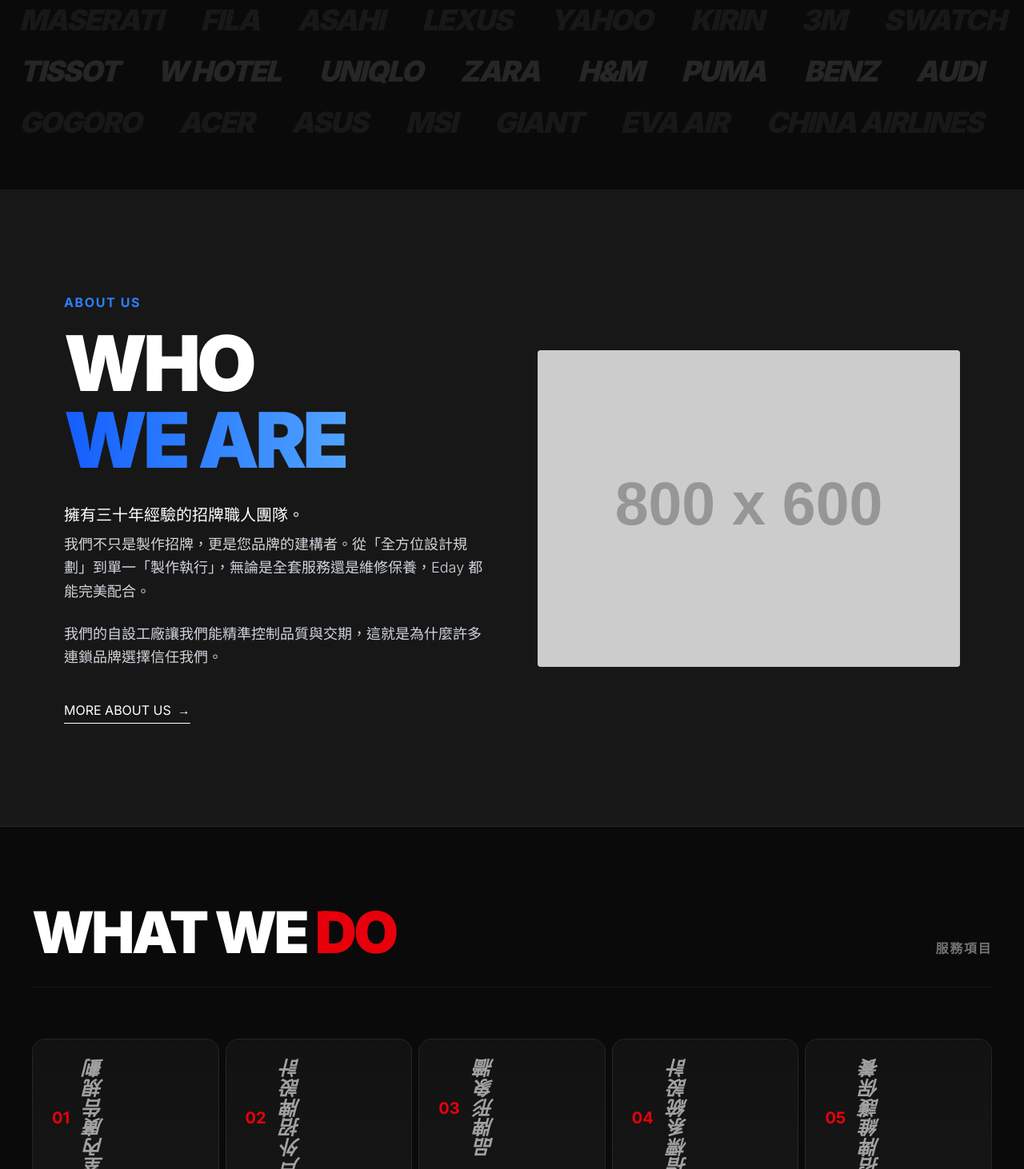
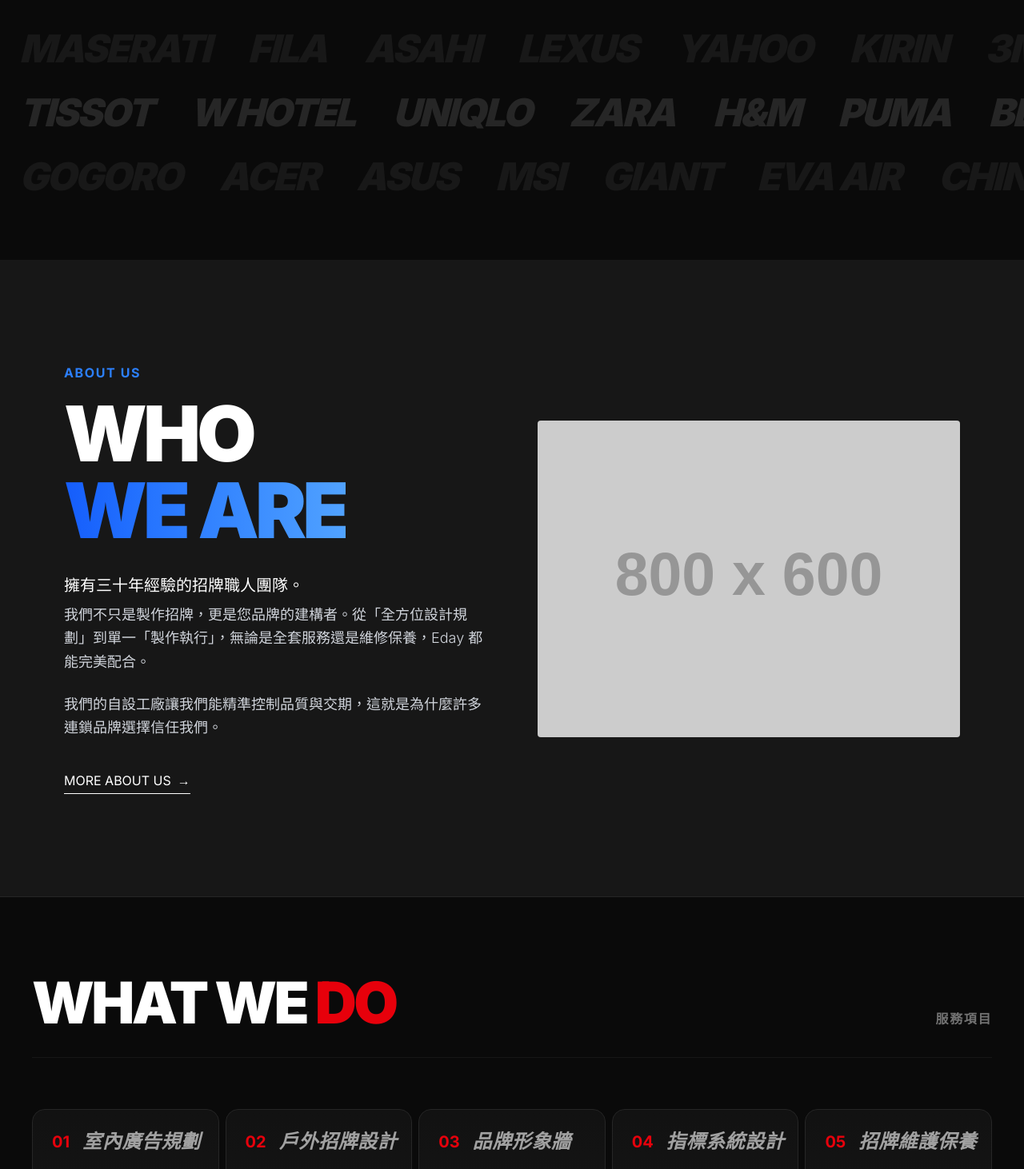
Before and after one commit to stcjeve0018/eday-signage, a Next.js app: page / in a window 1280 px wide. Shown: the part 948-2410 px from the top of the page at 80% size. Built offline with nearby package versions, Linux system fonts and the light colour scheme.

Commit message:
fix: brand marquee animation and services text orientation

```diff
--- a/components/home/BrandMarquee.tsx
+++ b/components/home/BrandMarquee.tsx
@@ -1,5 +1,6 @@
 "use client";
 
+// 資料定義
 const LOGOS_ROW_1 = ["Google", "Tesla", "Nike", "Adidas", "BMW", "Starbucks", "Apple", "Sony"];
 const LOGOS_ROW_2 = ["Maserati", "Fila", "Asahi", "Lexus", "Yahoo", "Kirin", "3M", "Swatch"];
 const LOGOS_ROW_3 = ["Tissot", "W Hotel", "Uniqlo", "Zara", "H&M", "Puma", "Benz", "Audi"];
@@ -7,7 +8,10 @@
 
 export function BrandMarquee() {
   return (
-    <div className="w-full py-16 bg-neutral-950 border-y border-neutral-900 overflow-hidden flex flex-col gap-6">
+    <div className="w-full py-20 bg-neutral-950 border-y border-neutral-900 flex flex-col gap-8 overflow-hidden">
+      {/* 注意：這裡在外層加了 w-full 和 overflow-hidden
+         每一列 MarqueeRow 裡面會有兩個 ul，這才是標準做法
+      */}
       <MarqueeRow logos={LOGOS_ROW_1} direction="left" />
       <MarqueeRow logos={LOGOS_ROW_2} direction="right" opacity="opacity-50" />
       <MarqueeRow logos={LOGOS_ROW_3} direction="left" />
@@ -17,18 +21,28 @@
 }
 
 function MarqueeRow({ logos, direction, opacity = "opacity-100" }: { logos: string[], direction: "left" | "right", opacity?: string }) {
+  // 這裡對應 tailwind.config.ts 的動畫設定
   const animationClass = direction === "left" ? "animate-infinite-scroll" : "animate-infinite-scroll-reverse";
 
   return (
-    <div className={`flex w-full overflow-hidden select-none ${opacity} hover:opacity-100 transition-opacity duration-300`}>
-      {/* 使用 w-max 確保內容超出螢幕寬度，強制觸發滾動 */}
-      <div className={`flex w-max min-w-full shrink-0 items-center justify-around gap-12 px-6 ${animationClass}`}>
-        {[...logos, ...logos].map((logo, index) => (
-          <span key={index} className="text-3xl md:text-4xl font-black text-neutral-800 uppercase italic tracking-tighter whitespace-nowrap">
+    <div className={`flex w-full overflow-hidden select-none group ${opacity} hover:opacity-100 transition-opacity duration-300`}>
+      {/* 列表 1：負責顯示 */}
+      <ul className={`flex min-w-full shrink-0 items-center justify-around gap-12 px-6 ${animationClass} group-hover:[animation-play-state:paused]`}>
+        {logos.map((logo, index) => (
+          <li key={`a-${index}`} className="text-4xl md:text-5xl font-black text-neutral-800 uppercase italic tracking-tighter whitespace-nowrap">
             {logo}
-          </span>
+          </li>
         ))}
-      </div>
+      </ul>
+
+      {/* 列表 2：負責無縫銜接 (aria-hidden 讓螢幕閱讀器忽略) */}
+      <ul className={`flex min-w-full shrink-0 items-center justify-around gap-12 px-6 ${animationClass} group-hover:[animation-play-state:paused]`} aria-hidden="true">
+        {logos.map((logo, index) => (
+          <li key={`b-${index}`} className="text-4xl md:text-5xl font-black text-neutral-800 uppercase italic tracking-tighter whitespace-nowrap">
+            {logo}
+          </li>
+        ))}
+      </ul>
     </div>
   );
 }
--- a/components/home/ServicesSection.tsx
+++ b/components/home/ServicesSection.tsx
@@ -2,13 +2,12 @@
 import { useState } from "react";
 import { motion } from "framer-motion";
 
-// 資料定義 (保持不變)
 const SERVICES = [
   {
     id: "01",
     title: "室內廣告規劃",
     desc: "商場、百貨專櫃、企業形象牆。",
-    image: "https://placehold.co/600x800/222/FFF?text=Indoor" // 改用直式圖片
+    image: "https://placehold.co/600x800/222/FFF?text=Indoor"
   },
   {
     id: "02",
@@ -37,7 +36,6 @@
 ];
 
 export function ServicesSection() {
-  // 手機版仍需要 state，桌機版改用 CSS hover
   const [mobileActiveId, setMobileActiveId] = useState<string | null>(null);
 
   return (
@@ -52,8 +50,7 @@
           <span className="text-neutral-500 font-bold tracking-widest mt-4 md:mt-0">服務項目</span>
         </div>
 
-        {/* --- Desktop View (Horizontal Hover Accordion) --- */}
-        {/* 這裡使用 flex 和 h-[500px] 定義一個水平區域 */}
+        {/* --- Desktop View (水平展開，文字保持正向) --- */}
         <div className="hidden md:flex h-[500px] gap-2">
           {SERVICES.map((service) => (
             <div
@@ -63,26 +60,26 @@
               {/* 背景圖片 (Hover 時顯示) */}
               <div className="absolute inset-0 opacity-0 group-hover:opacity-100 transition-opacity duration-500">
                 <img src={service.image} alt={service.title} className="w-full h-full object-cover grayscale group-hover:grayscale-0 transition-all duration-700" />
-                {/* 紅色遮罩 */}
                 <div className="absolute inset-0 bg-red-900/60 mix-blend-multiply"></div>
               </div>
 
               {/* 內容層 */}
               <div className="absolute inset-0 p-6 flex flex-col justify-between z-10 bg-gradient-to-t from-neutral-950/90 via-transparent to-neutral-950/40">
                 {/* 頂部：編號與標題 */}
-                <div className="flex items-center gap-4">
+                {/* 使用 min-w-max 確保在卡片很窄時，文字不會折行，而是保持完整 (可能會超出邊界被 overflow-hidden 切掉，這樣比較美觀) */}
+                <div className="flex items-center gap-4 min-w-max">
                    <span className="text-xl font-mono font-bold text-red-600 group-hover:text-white transition-colors">
                     {service.id}
                   </span>
-                  {/* 標題在未 Hover 時垂直排列，Hover 時轉正 */}
-                  <h3 className="text-2xl font-black italic tracking-wide text-neutral-400 group-hover:text-white transition-all duration-300 whitespace-nowrap [writing-mode:vertical-rl] rotate-180 group-hover:[writing-mode:horizontal-tb] group-hover:rotate-0">
+                  {/* 文字修正：移除 vertical-rl，改為永遠水平 */}
+                  <h3 className="text-2xl font-black italic tracking-wide text-neutral-400 group-hover:text-white transition-colors duration-300 whitespace-nowrap">
                     {service.title}
                   </h3>
                 </div>
 
                 {/* 底部：描述與箭頭 (只在 Hover 時顯示) */}
                 <div className="opacity-0 group-hover:opacity-100 transition-opacity duration-300 translate-y-4 group-hover:translate-y-0 delay-100">
-                  <p className="text-white/90 text-lg font-medium mb-4">
+                  <p className="text-white/90 text-lg font-medium mb-4 line-clamp-2">
                     {service.desc}
                   </p>
                    <span className="inline-flex items-center gap-2 text-red-500 font-bold uppercase tracking-wider text-sm">
@@ -94,7 +91,7 @@
           ))}
         </div>
 
-        {/* --- Mobile View (Vertical Stack - 保持簡單易用) --- */}
+        {/* --- Mobile View (保持不變) --- */}
         <div className="md:hidden flex flex-col gap-4">
           {SERVICES.map((service) => (
             <motion.div
```
